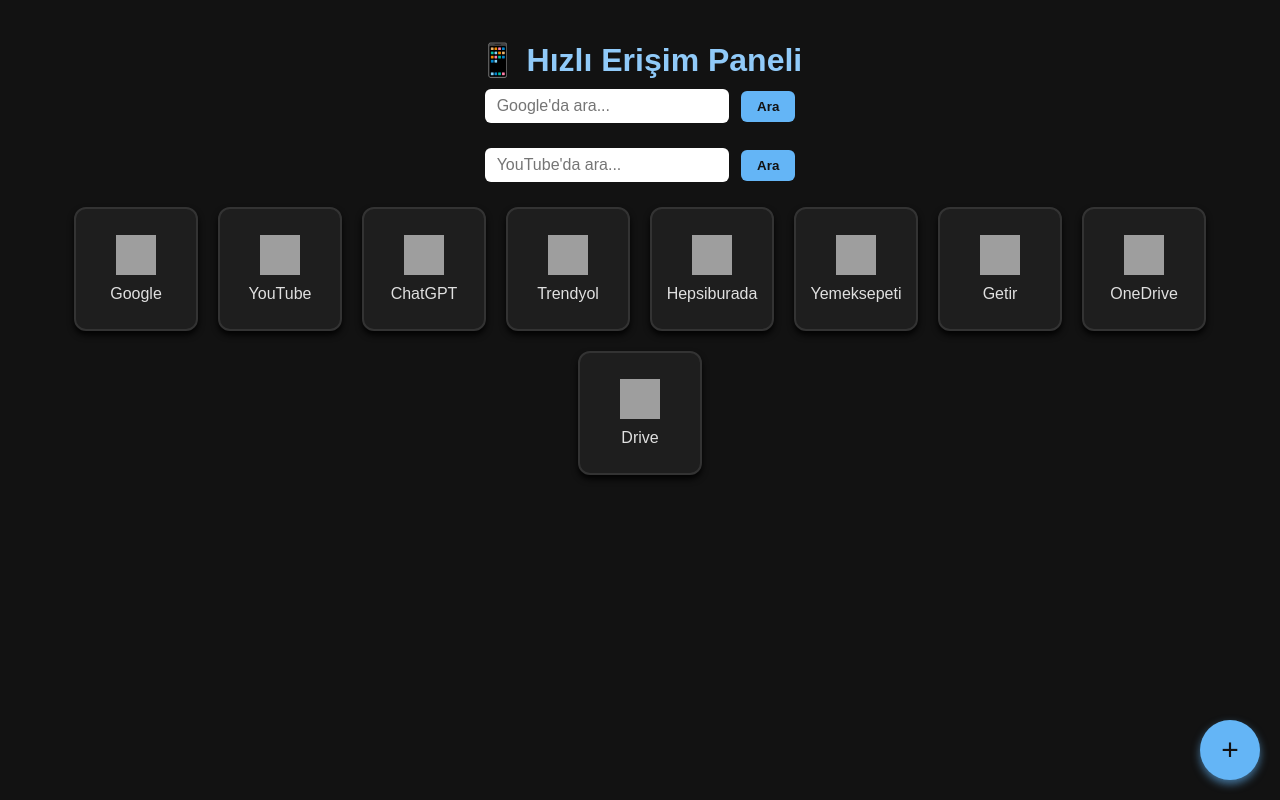
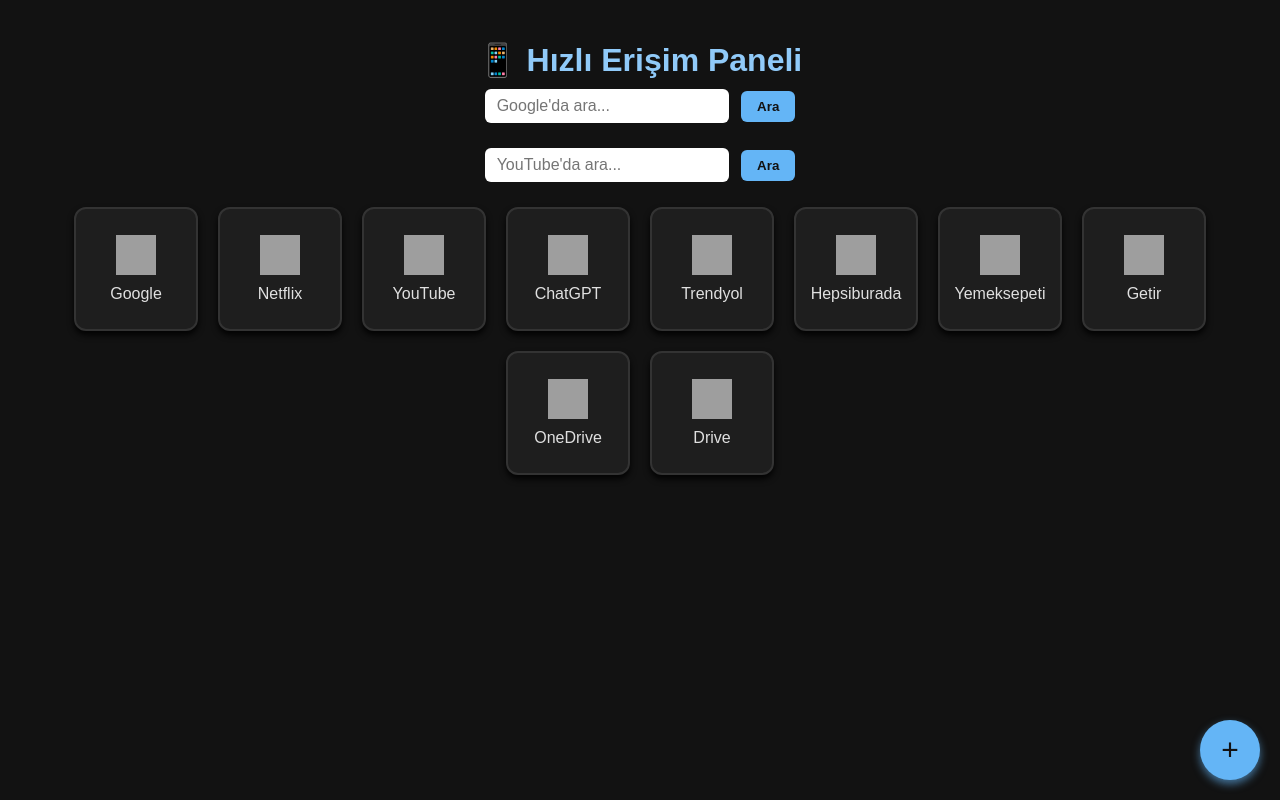
Before and after one commit to kadir-karadag/karadag, a plain HTML site: page index.html in a window 1280 px wide. Drawn offline with Linux system fonts and the light colour scheme; grey boxes are pictures that could not be loaded.

Commit message:
Update index.html

```diff
--- a/index.html
+++ b/index.html
@@ -128,6 +128,11 @@
       icon: 'https://img.icons8.com/color/48/000000/google-logo.png'
     },
     {
+      name: 'Netflix',
+      href: 'https://www.netflix.com/browse',
+      icon: 'https://correos-marketplace.ams3.cdn.digitaloceanspaces.com/prod-new/uploads/correos-marketplace-shop/1/product/176943-jct01lqj-netflix-gift-card-netflix-25-suscripcion-por-adelantado-1.jpg'
+    },
+    {
       name: 'YouTube',
       href: 'https://www.youtube.com',
       icon: 'https://img.icons8.com/color/48/000000/youtube-play.png'
```
